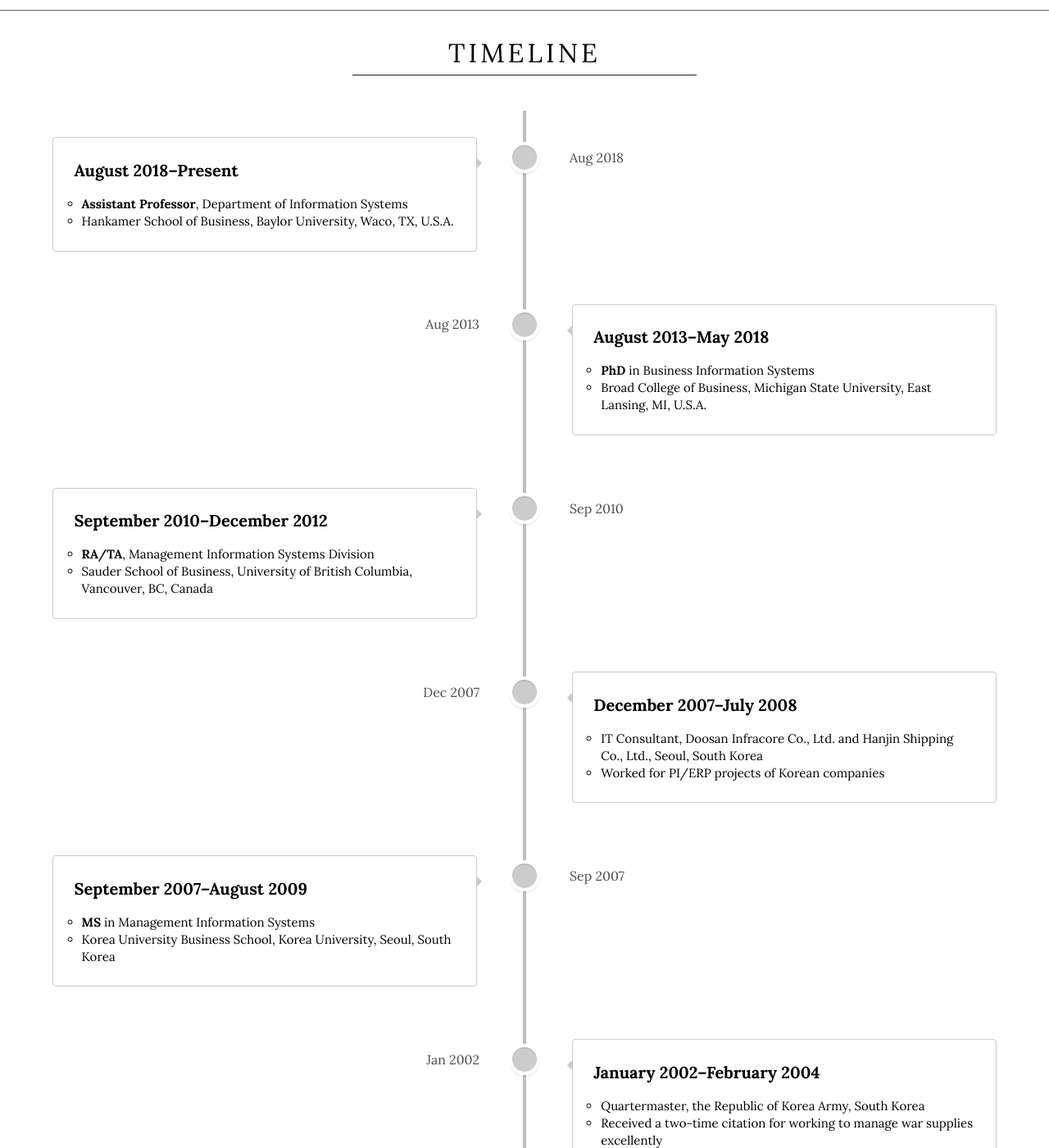
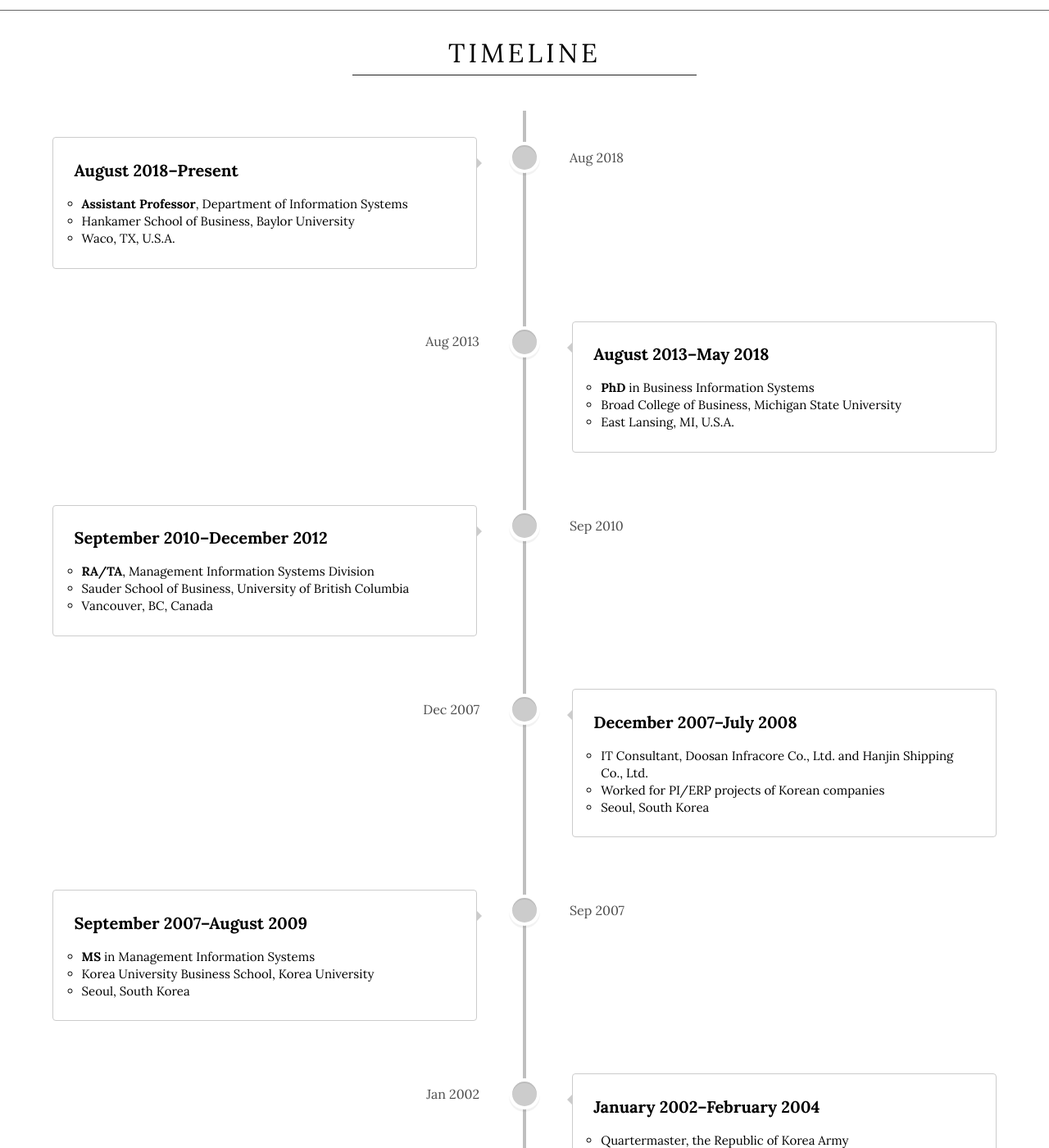
Before and after one commit to istaehun/taehun, a Jekyll site: the page built from timeline.html, in a window 1280 px wide and 1400 px high, scrolled down 319 px. Shown: the whole window at 82% size. Built offline with Jekyll 4.4.1, drawn with Linux system fonts in a browser that asks for light colours; nearby versions of some CDN libraries; some of the changed text lies outside the part shown.

Commit message:
Update timeline.yml

```diff
--- a/_data/timeline.yml
+++ b/_data/timeline.yml
@@ -3,49 +3,56 @@
   title: "August 2018–Present"
   text-list:
     - "<strong>Assistant Professor</strong>, Department of Information Systems"
-    - "Hankamer School of Business, Baylor University, Waco, TX, U.S.A."
+    - "Hankamer School of Business, Baylor University"
+    - "Waco, TX, U.S.A."
   image-list:
 -
   date: "Aug 2013"
   title: "August 2013–May 2018"
   text-list:
     - "<strong>PhD</strong> in Business Information Systems"
-    - "Broad College of Business, Michigan State University, East Lansing, MI, U.S.A."
+    - "Broad College of Business, Michigan State University"
+    - "East Lansing, MI, U.S.A."
   image-list:
 -
   date: "Sep 2010"
   title: "September 2010–December 2012"
   text-list:
     - "<strong>RA/TA</strong>, Management Information Systems Division"
-    - "Sauder School of Business, University of British Columbia, Vancouver, BC, Canada"
+    - "Sauder School of Business, University of British Columbia"
+    - "Vancouver, BC, Canada"
   image-list:
 -
   date: "Dec 2007"
   title: "December 2007–July 2008"
   text-list:
-    - "IT Consultant, Doosan Infracore Co., Ltd. and Hanjin Shipping Co., Ltd., Seoul, South Korea"
+    - "IT Consultant, Doosan Infracore Co., Ltd. and Hanjin Shipping Co., Ltd."
     - "Worked for PI/ERP projects of Korean companies"
+    - "Seoul, South Korea"
   image-list:
 -
   date: "Sep 2007"
   title: "September 2007–August 2009"
   text-list:
     - "<strong>MS</strong> in Management Information Systems"
-    - "Korea University Business School, Korea University, Seoul, South Korea"
+    - "Korea University Business School, Korea University"
+    - "Seoul, South Korea"
   image-list:
 -
   date: "Jan 2002"
   title: "January 2002–February 2004"
   text-list:
-    - "Quartermaster, the Republic of Korea Army, South Korea"
+    - "Quartermaster, the Republic of Korea Army"
     - "Received a two-time citation for working to manage war supplies excellently"
+    - "South Korea"
   image-list:
 -
   date: "Mar 2000"
   title: "March 2000–August 2007"
   text-list:
     - "<strong>Bachelor</strong> of Business Administration"
-    - "Korea University Business School, Korea University, Seoul, South Korea"
+    - "Korea University Business School, Korea University"
+    - "Seoul, South Korea"
   image-list:
 -
   date: ""
@@ -53,4 +60,5 @@
   text-list:
     - "A son & an elder brother"
     - "Happy memories with a good family"
+    - "South Korea"
   image-list:
```
